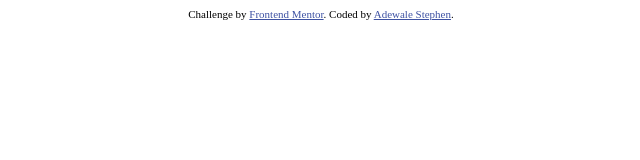
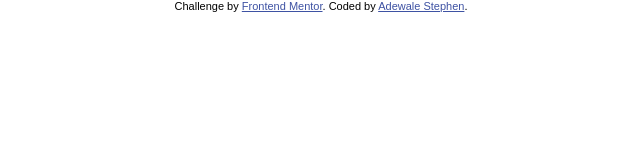
Before and after one commit to DemoStephen/calculator-app-main, a plain HTML site: page index.html in a window 1280 px wide. Shown: the whole page, without its empty margins (319-959 px from the left). Drawn offline with Linux system fonts and the light colour scheme; a web font is replaced by a local one.

Commit message:
update added

```diff
--- a/style.css
+++ b/style.css
@@ -1,3 +1,31 @@
+/* Font Start */
+@font-face {
+  font-family: "League_Spartan";
+  src: url("./League_Spartan/LeagueSpartan-VariableFont_wght.ttf");
+}
+@font-face {
+  font-family: "League_Spartan_Thin";
+  src: url("./League_Spartan/static/LeagueSpartan-Thin.ttf");
+}
+@font-face {
+  font-family: "League_Spartan_Regular";
+  src: url("./League_Spartan/static/LeagueSpartan-Regular.ttf");
+}
+@font-face {
+  font-family: "League_Spartan_Medium";
+  src: url("./League_Spartan/static/LeagueSpartan-Medium.ttf");
+}
+@font-face {
+  font-family: "League_Spartan_SemiBold";
+  src: url("./League_Spartan/static/LeagueSpartan-SemiBold.ttf");
+}
+@font-face {
+  font-family: "League_Spartan_Bold";
+  src: url("./League_Spartan/static/LeagueSpartan-Bold.ttf");
+}
+/* Font End */
+
+/* Variable Start */
 :root {
   /* Theme 1 */
   --veryDarkDesaturatedBlue: hsl(222, 26%, 31%); /* (main background) */
@@ -64,7 +92,22 @@
   /* Typography */
   --fontSize: 2rem; /* (numbers) */
 }
+/* Variable Start */
 
+/* Remove Default styling */
+*,
+*::before,
+*::after {
+  margin: 0;
+  padding: 0;
+  box-sizing: border-box;
+  font-family: "League_Spartan", sans-serif;
+}
+/* Remove Default styling End*/
+
+html {
+  scroll-behavior: smooth;
+}
 .attribution {
   font-size: 11px;
   text-align: center;
```
